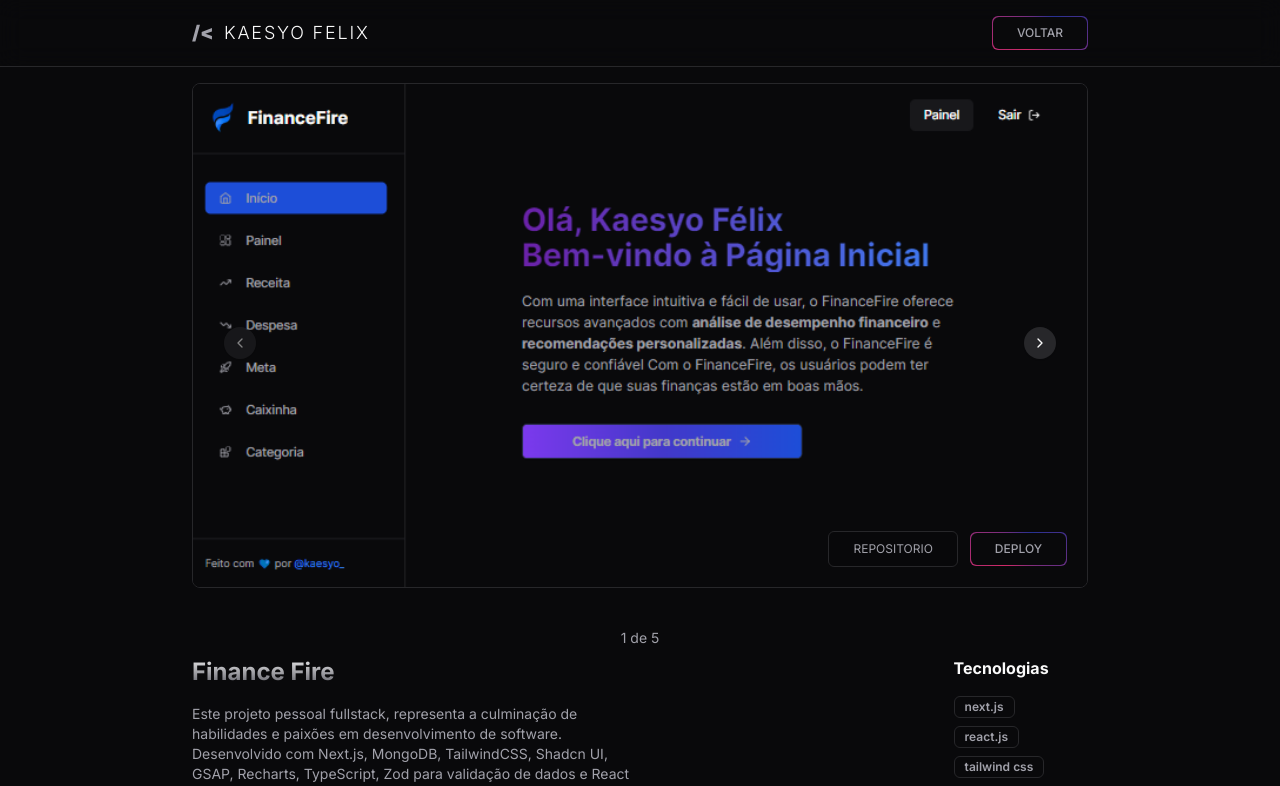
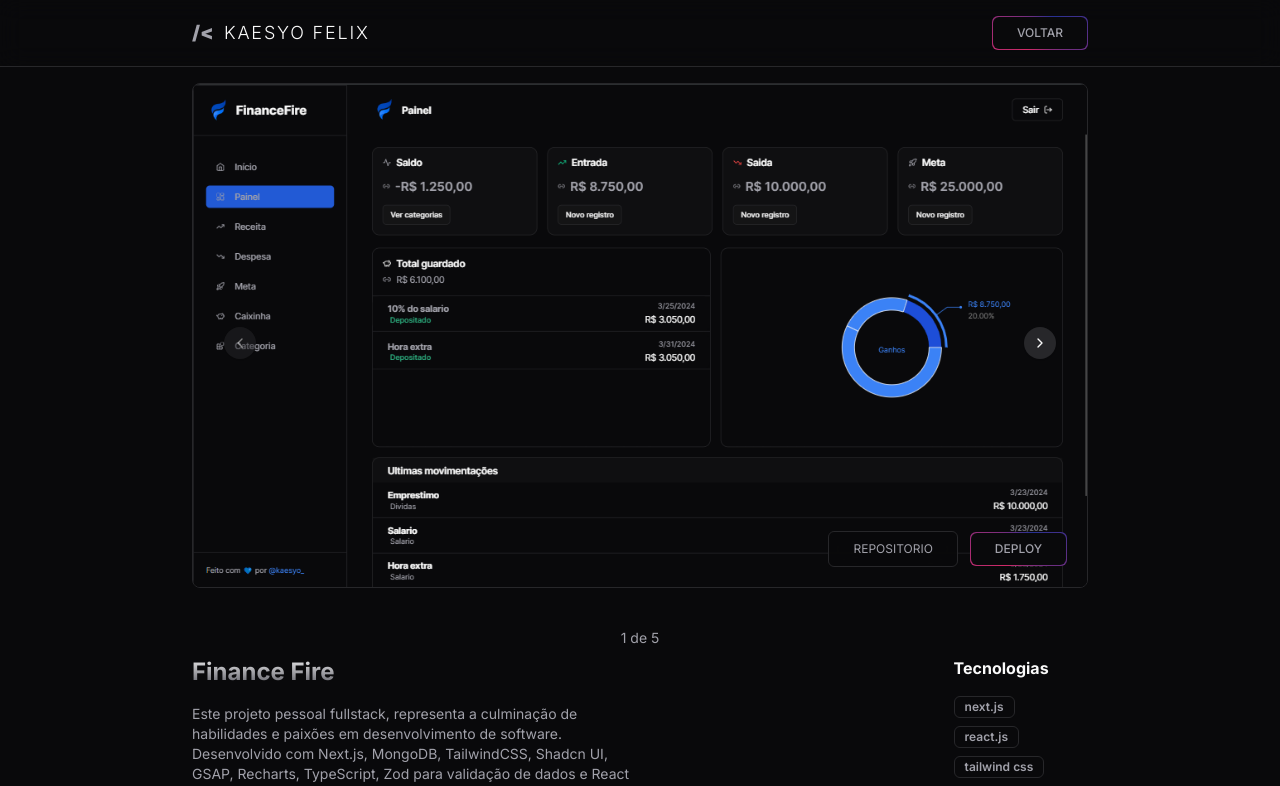
Before and after one commit to KARAUJO1003/portifolio.web.1.4.0, a Next.js app in the folder portifolio/: page /pages/1 in a window 1280 px wide. Shown: the top 786 px of the page. Built offline with nearby package versions, Linux system fonts and the light colour scheme.

Commit message:
feat: adicionando link para Deploy e Repositorio para cada projeto

```diff
--- a/portifolio/src/app/(pages)/pages/_components/carroussel-projects.tsx
+++ b/portifolio/src/app/(pages)/pages/_components/carroussel-projects.tsx
@@ -9,6 +9,7 @@ import {
 } from '@/components/ui/carousel'
 import { Projects } from '@/lib/utilities'
 import Image from 'next/image'
+import Link from 'next/link'
 import React from 'react'
 
 type CarrousselProjectsProps = {
@@ -56,9 +57,15 @@ export const CarrousselProjects = ({ id }: CarrousselProjectsProps) => {
 
                 <div className="absolute bottom-5 right-5 flex items-center gap-3 z-40">
                   <button className="border bg-zinc-950/90 backdrop-blur-lg rounded-md h-9 px-6 hover:bg-bg-zinc-900 text-xs uppercase text-muted-foreground hover:text-primary transition-all">
-                    Repositorio
+                    <Link target="_blank" href={project.urlRepository}>
+                      Repositorio
+                    </Link>
                   </button>
-                  <ButtonBorderGradient>Deploy</ButtonBorderGradient>
+                  <ButtonBorderGradient>
+                    <Link target="_blank" href={project.urlDeploy}>
+                      Deploy
+                    </Link>
+                  </ButtonBorderGradient>
                 </div>
               </CarouselItem>
             )
--- a/portifolio/src/lib/utilities.tsx
+++ b/portifolio/src/lib/utilities.tsx
@@ -1,11 +1,11 @@
 import { Github, Instagram, Linkedin } from 'lucide-react'
-import financeFire01 from '../../public/finance-fire01.png'
-import financeFire02 from '../../public/finance-fire02.png'
+import financeFire02 from '../../public/finance-fire01.png'
+import financeFire01 from '../../public/finance-fire02.png'
 import financeFire03 from '../../public/finance-fire03.png'
 import financeFire04 from '../../public/finance-fire04.png'
 import financeFire05 from '../../public/finance-fire05.png'
-import conversorApp01 from '../../public/conversor-app01.png'
-import conversorApp02 from '../../public/conversor-app02.png'
+import conversorApp02 from '../../public/conversor-app01.png'
+import conversorApp01 from '../../public/conversor-app02.png'
 import orion01 from '../../public/orion-tasks01.png'
 import orion02 from '../../public/orion-tasks02.png'
 
@@ -23,17 +23,17 @@ interface ProjectProps {
 
 export const SocialMedias = [
   {
-    url: 'https://www.instagram.com/kaesyofelix/',
+    url: 'https://www.instagram.com/kaesyo_/',
     label: 'Instagram',
     icon: <Instagram size={16} />,
   },
   {
-    url: 'https://www.instagram.com/kaesyofelix/',
+    url: 'https://github.com/KARAUJO1003',
     label: 'Github',
     icon: <Github size={16} />,
   },
   {
-    url: 'https://www.instagram.com/kaesyofelix/',
+    url: 'https://www.linkedin.com/in/ka%C3%A9syo-f%C3%A9lix-837345271/',
     label: 'Linkedin',
     icon: <Linkedin size={16} />,
   },
@@ -66,8 +66,8 @@ export const Projects: ProjectProps[] = [
     title: 'Finance Fire',
     description:
       'Este projeto pessoal fullstack, representa a culminação de habilidades e paixões em desenvolvimento de software. Desenvolvido com Next.js, MongoDB, TailwindCSS, Shadcn UI, GSAP, Recharts, TypeScript, Zod para validação de dados e React Hook Form com componentes Shadcn UI, este aplicativo foi concebido para ser uma experiência de gestão financeira intuitiva e visualmente estimulante.',
-    urlDeploy: 'https://portifolio.kaesyofelix.com.br/',
-    urlRepository: 'https://portifolio.kaesyofelix.com.br/',
+    urlDeploy: 'https://finance-fire.vercel.app/',
+    urlRepository: 'https://github.com/KARAUJO1003/finance-fire',
     images: [
       {
         src: financeFire01.src,
@@ -96,8 +96,8 @@ export const Projects: ProjectProps[] = [
     title: 'Conversor para extenso.',
     description:
       'Este projeto ReactJS apresenta uma única tela com um design intuitivo, elegante e simplificado, criado para oferecer uma experiência de usuário fluida e eficiente. O foco principal é um conversor de números por extenso, com a capacidade de mascarar inputs nos formatos monetario e normal, além de permitir que o usuário escolha entre diferentes formatos de resultado.',
-    urlDeploy: 'https://portifolio.kaesyofelix.com.br/',
-    urlRepository: 'https://portifolio.kaesyofelix.com.br/',
+    urlDeploy: 'https://conversor-app.vercel.app/',
+    urlRepository: 'https://github.com/KARAUJO1003/conversor-app',
     images: [
       {
         src: conversorApp01.src,
@@ -114,8 +114,8 @@ export const Projects: ProjectProps[] = [
     title: 'lista de tarefas simples',
     description:
       'Todo list responsivo, com modos dark e light, construido com HTML, CSS, e JavaScript.',
-    urlDeploy: 'https://portifolio.kaesyofelix.com.br/',
-    urlRepository: 'https://portifolio.kaesyofelix.com.br/',
+    urlDeploy: 'https://karaujo1003.github.io/todolist-web/',
+    urlRepository: 'https://github.com/KARAUJO1003/todolist-web',
     images: [
       {
         src: orion01.src,
```
